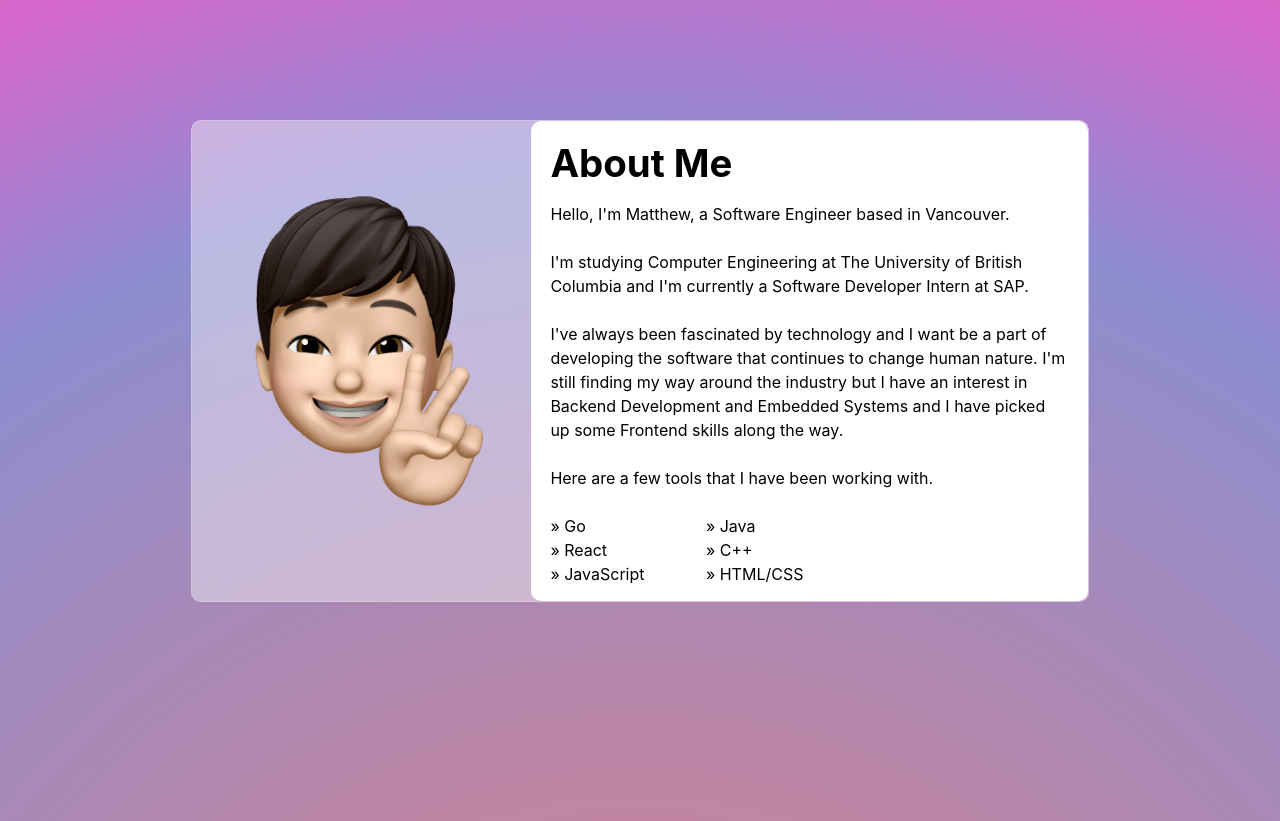
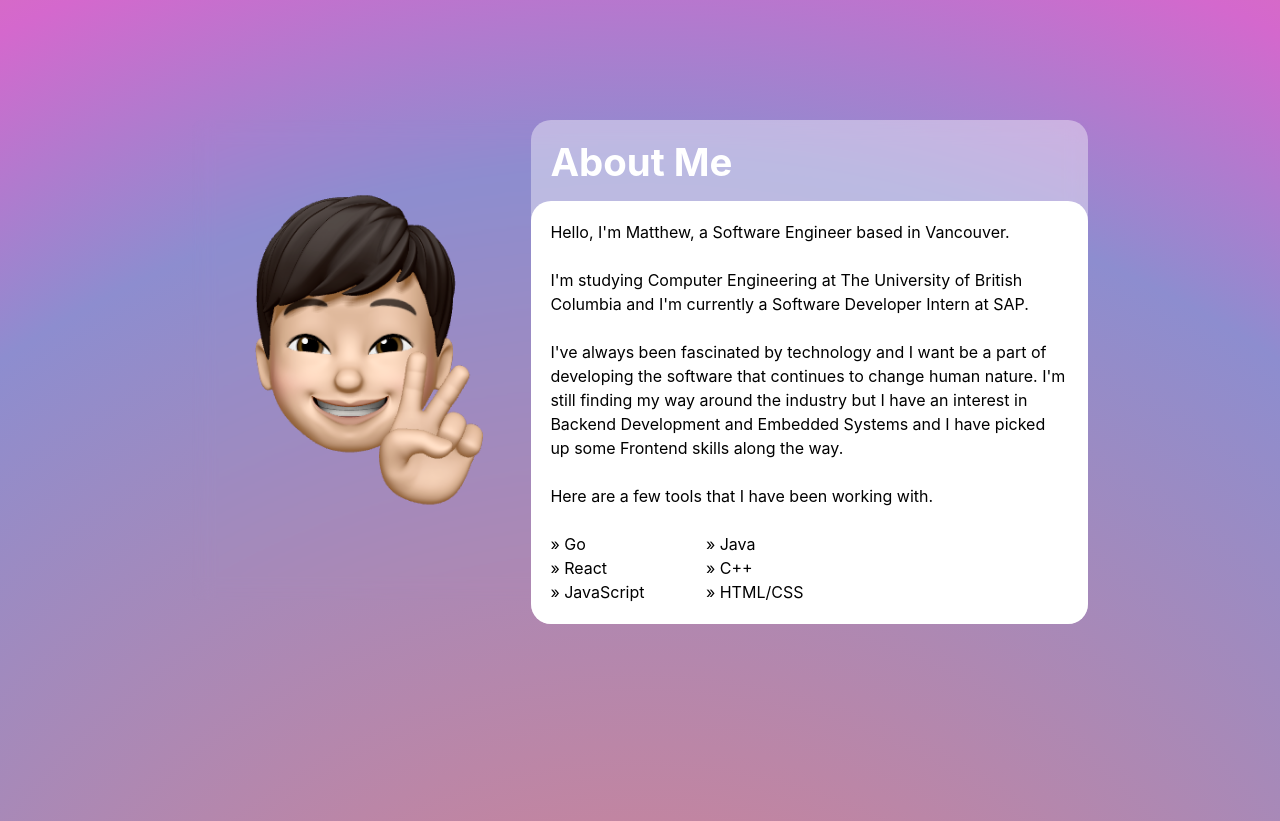
Before and after one commit to mpchow/personalWebsite_V2, a React (Create React App) app: page / in a window 1280 px wide. Shown: the part 760-1581 px from the top of the page. Built offline with nearby package versions, Linux system fonts and the light colour scheme.

Commit message:
Header change

```diff
--- a/src/components/About/about.css
+++ b/src/components/About/about.css
@@ -10,22 +10,29 @@
    position: relative;
    top: 10vh;
    display: flex;
-   background: rgba(255,255,255,0.4);
    backdrop-filter: blur(10px);
    border-radius: 10px;
-   border: 1px solid rgba(255,255,255,0.2);
+}
+
+.about-content {
+   background: rgba(255,255,255,0.4);
+   height: fit-content;
+   border-radius: 20px;
 }
 
 .about-description {
    width: inherit;
    padding: 1.5vw;
    background-color: white;
-   border-radius: 10px;
+   border-radius: 20px;
 }
 
 .about h1 {
    font-size: 3vw;
    margin-bottom: 2vh;
+   margin-left: 1.5vw;
+   margin-top: 1.5vw;
+   color: white;
 }
 
 .about p {
--- a/src/components/About/about.js
+++ b/src/components/About/about.js
@@ -11,8 +11,9 @@ class About extends React.Component {
                <div className="about-img">
                   <img src={memoji} alt=""/>
                </div>
-               <div className="about-description">
+               <div className="about-content">
                   <h1>About Me</h1>
+                  <div className="about-description">
                   <p>Hello, I'm Matthew, a Software Engineer based in Vancouver.<br/> <br/> I'm studying Computer Engineering at The University of British Columbia and I'm currently a Software Developer Intern at SAP.<br/> <br/>
                   I've always been fascinated by technology and I want be a part of developing the software that continues to change human nature. I'm still finding my way around the industry but I have an interest in Backend Development and Embedded Systems and I have picked up some Frontend skills along the way.<br/> <br/>
                   Here are a few tools that I have been working with.  <br/> <br/>
@@ -32,6 +33,7 @@ class About extends React.Component {
 
                   </div>
                </div>
+               </div>
             </div>
          </div>
       );
```
